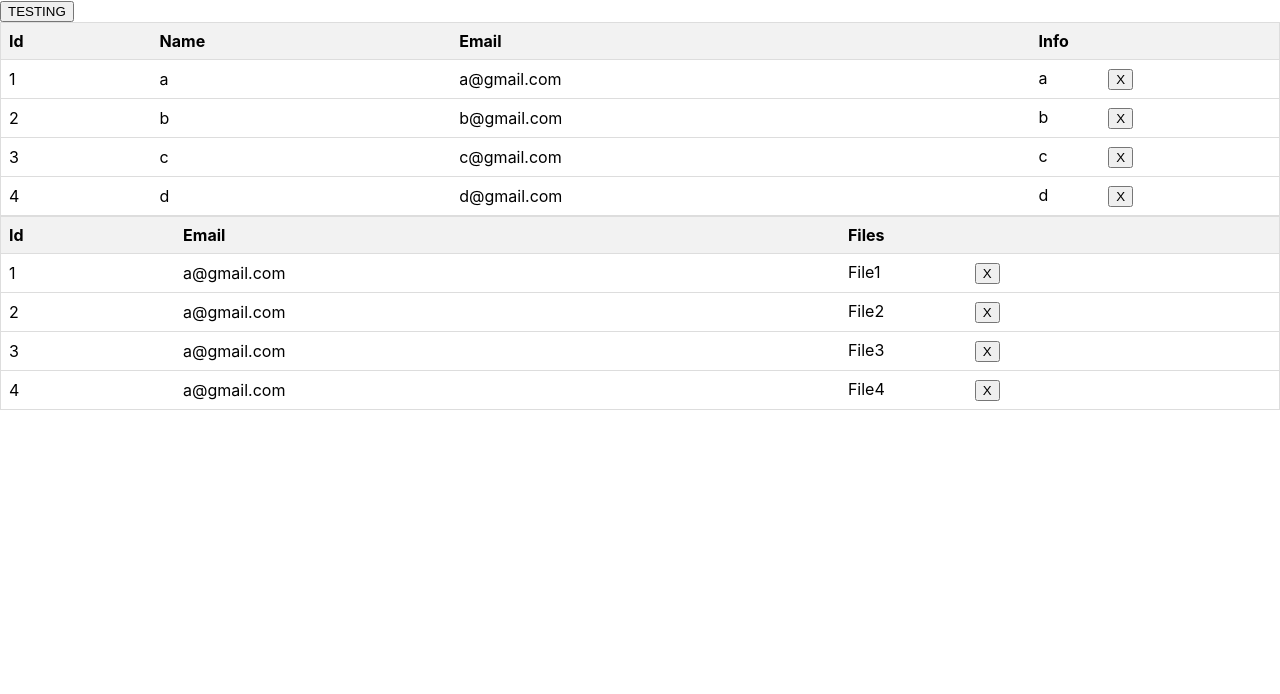
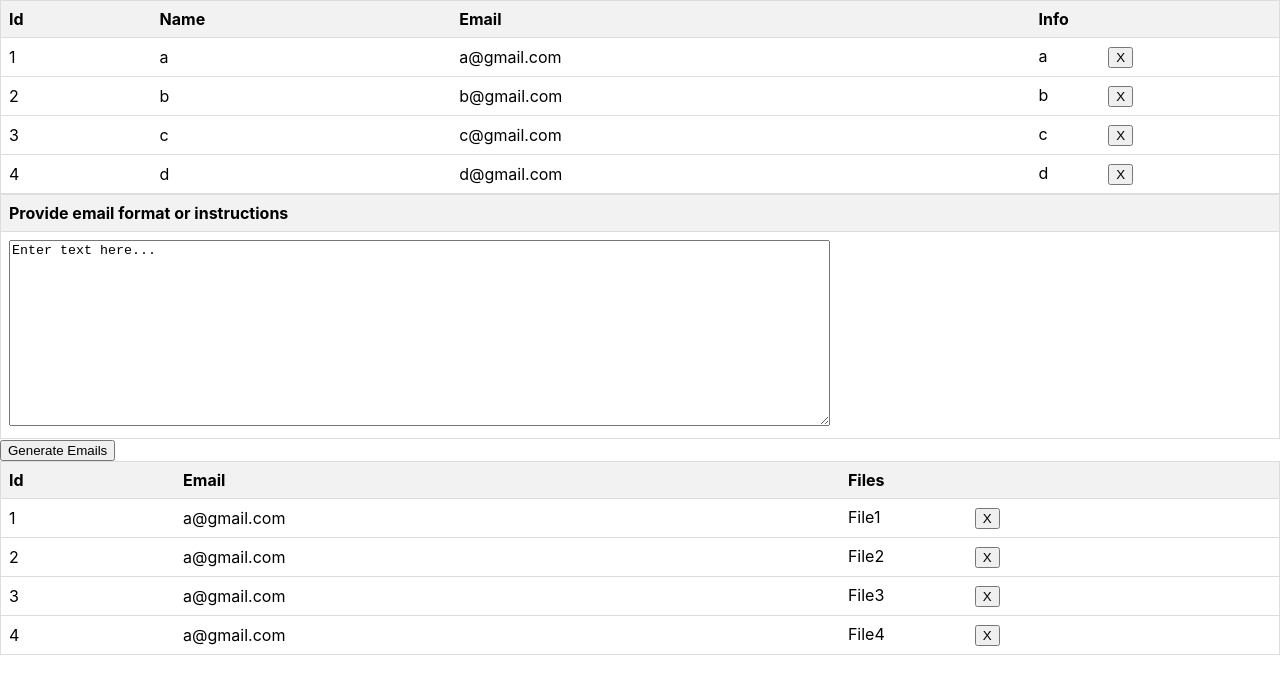
Before and after one commit to talK951/GmailScraperAndMaker, a React (Create React App) app: page / in a window 1280 px wide. Shown: the top 694 px of the page. Built offline with nearby package versions, Linux system fonts and the light colour scheme.

Commit message:
WIP:KAN16-17-Implrment-Email-Generation

```diff
--- a/src/App.js
+++ b/src/App.js
@@ -1,5 +1,6 @@
 import { ClientTable } from './ClientTable/ClientTable.js';
 import { EmailTable } from './EmailTable/EmailTable.js';
+import { EmailGenerator } from './EmailGenerator/EmailGenerator.js';
 
 function App() {
 
@@ -7,6 +8,7 @@ function App() {
     <div className="App">
       <header className="App-header">
         <ClientTable/>
+        <EmailGenerator clientsList={ [] }/>
         <EmailTable />
       </header>
     </div>
--- a/src/ClientTable/ClientTable.js
+++ b/src/ClientTable/ClientTable.js
@@ -18,7 +18,6 @@ export function ClientTable() {
 
     return (
         <>
-            <button>TESTING</button>
             <table className='client-table'>
                 <thead>
                     <tr>
--- /dev/null
+++ b/src/EmailGenerator/EmailGenerator.css
@@ -0,0 +1,15 @@
+.email-generator {
+    width: 100%;
+    border-collapse: collapse;
+    border: 1px solid #ddd;
+}
+
+.email-generator th, .email-generator td {
+    padding: 8px;
+    text-align: left;
+    border-bottom: 1px solid #ddd;
+}
+
+.email-generator th {
+    background-color: #f2f2f2;
+}
--- /dev/null
+++ b/src/EmailGenerator/EmailGenerator.js
@@ -0,0 +1,49 @@
+import React, { useState } from 'react';
+import './EmailGenerator.css';
+import { Email } from '../Utils/Email.js';
+
+
+
+export function EmailGenerator(props) {
+    const clientsList = props.clientsList;
+
+    function _generateEmail(id, name, email, info, instructions) {
+        console.log(id);
+        console.log(name);
+        console.log(email);
+        console.log(info);
+        console.log(instructions);
+        return "";
+    }
+
+    function generateEmails() {
+        let emailList = [];
+        let emailInstructions = document.getElementById("instructionsId").value;
+        for (let i = 0; i < clientsList.length; i++) {
+            let emailText = _generateEmail(client[i].id, client[i].name, client[i].email, client[i].info, emailInstructions);
+            emailList.push(Email(client[i].id, emailText, "FILES_FAKE"));
+        }
+    }
+
+    return (
+        <>
+            <table className='email-generator'>
+                <thead>
+                    <tr>
+                        <th>Provide email format or instructions</th>
+                    </tr>
+                </thead>
+                <tbody>
+                    <tr>
+                        <td>
+                            <textarea id="instructionsId" name="freeform" rows="12" cols="100">
+                            Enter text here...
+                            </textarea>
+                        </td>
+                    </tr>
+                </tbody>
+            </table>
+            <button onClick={ () => generateEmails() }>Generate Emails</button>
+        </>
+    )
+}
```
Also changed, not shown: 1 other file (tests, documents, lock files or other folders).
